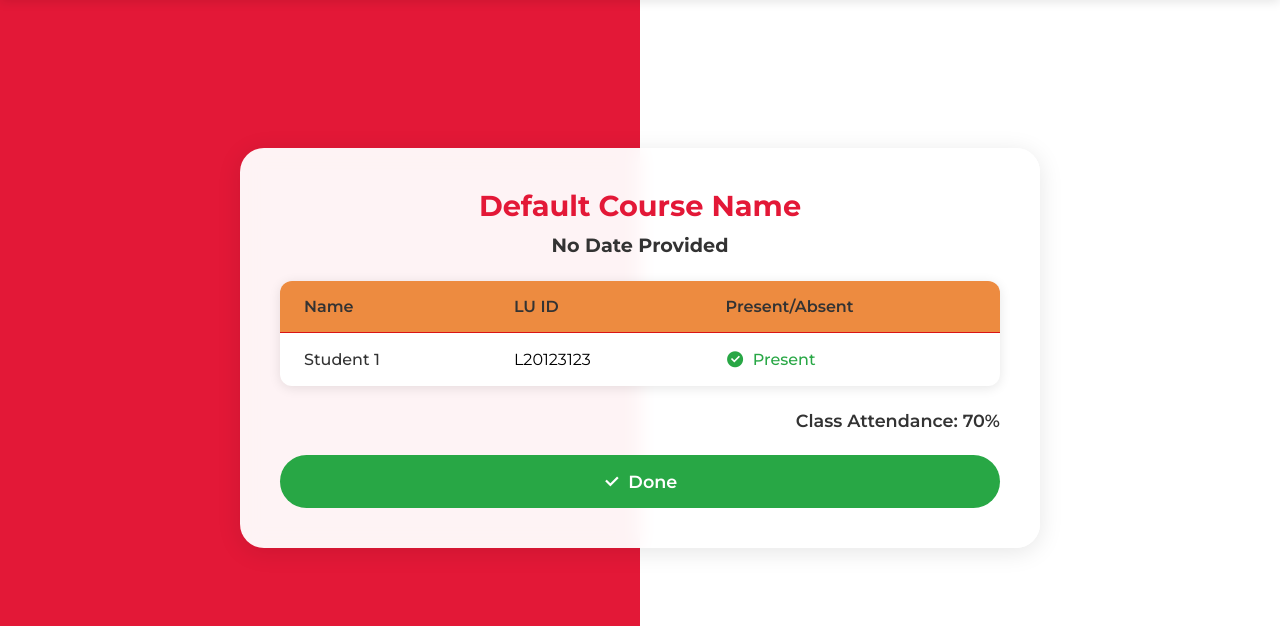
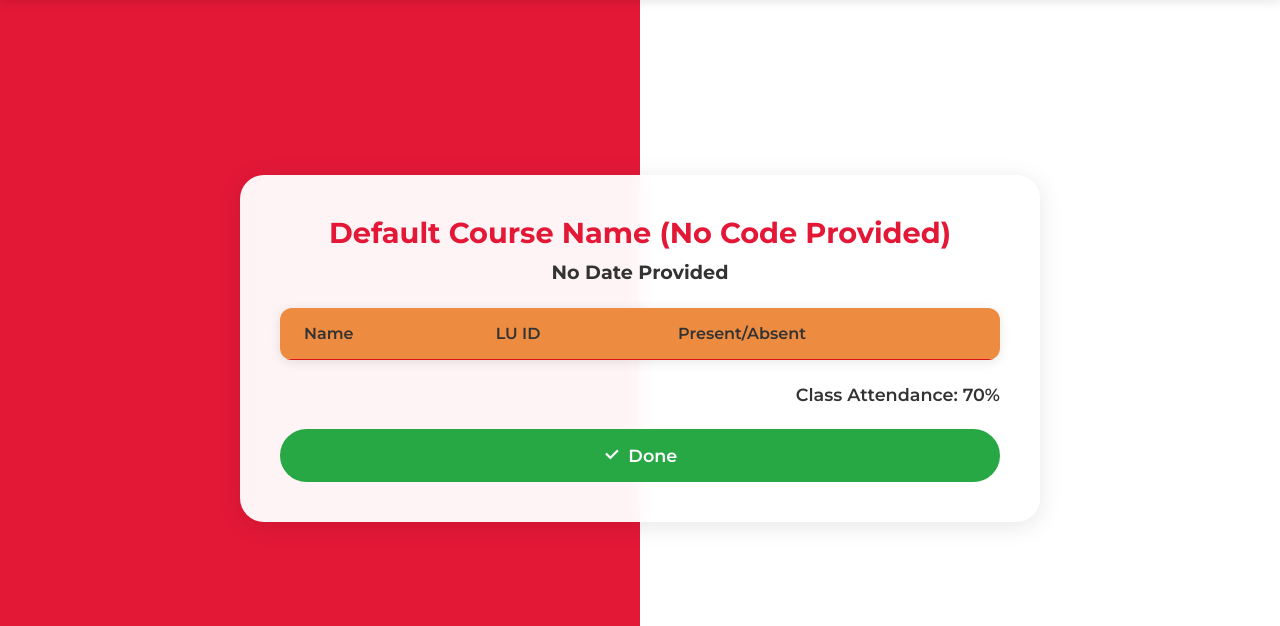
Before and after one commit to Shafayet92/weblusmart, a Flask app: page /view_attendance in a window 1280 px wide. Shown: the part 82-708 px from the top of the page. Run offline with Flask 3, Linux system fonts and the light colour scheme; lists and menus that the app fills with data are empty.

Commit message:
view_attendance

```diff
--- a/app.py
+++ b/app.py
@@ -16,7 +16,6 @@ firebase_admin.initialize_app(cred)
 db = firestore.client()  # Initialize Firestore
 
 
-
 app = Flask(__name__)
 
 
@@ -31,7 +30,7 @@ tracking_active = False  # Flag to control the attendance tracking state
 # Reference to the students collection
 students_collection = db.collection('students')
 students_attendance = db.collection('attendances')
-
+courses_collection = db.collection('courses')
 
 
 def train_model():
@@ -253,14 +252,42 @@ def save_attendance():
     course_id = request.args.get("course_id", "INEN-5301-01")  # Use query parameter or default
     date = datetime.now().strftime("%Y-%m-%d")
 
-    for student in attendance_data:
-        attendance_record = {
-            "lu_id": student.get("lu_id"),
-            "courseId": course_id,
-            "date": date,
-            "status": "present",
-        }
-        students_attendance.add(attendance_record)
+    # Step 1: Get all students enrolled in the course
+    enrolled_students_query = students_collection.stream()  # Fetch all students
+    enrolled_students = []
+
+    for student in enrolled_students_query:
+        student_data = student.to_dict()
+        if course_id in student_data.get("enrolledCourses", []):  # Check if enrolled in the course
+            enrolled_students.append({
+                "lu_id": student.id,  # LU ID from document ID
+                "name": student_data.get("name"),
+            })
+
+    # Step 2: Extract LU IDs of students marked as present
+    present_lu_ids = {student.get("lu_id") for student in attendance_data}
+
+    # Step 3: Save attendance records for all students in the course
+    for student in enrolled_students:
+        lu_id = student['lu_id']
+        name = student['name']
+
+        # Check if a record for the student already exists for the date
+        existing_record_query = students_attendance.where('lu_id', '==', lu_id).where('courseId', '==', course_id).where('date', '==', date).get()
+
+        if not existing_record_query:  # If no existing record
+            # Determine the attendance status
+            status = "present" if lu_id in present_lu_ids else "absent"
+
+            # Create and save the attendance record
+            attendance_record = {
+                "lu_id": lu_id,
+                "name": name,
+                "courseId": course_id,
+                "date": date,
+                "status": status,
+            }
+            students_attendance.add(attendance_record)
 
     return jsonify({"status": "success", "message": "Attendance saved successfully"}), 200
 
@@ -296,28 +323,76 @@ def update_attendance_final():
     return render_template('update attendance final.html')
 
 
-# Route for view attendance.html
+# # Route for view attendance.html
+# @app.route('/view_attendance', methods=['GET', 'POST'])
+# def view_attendance():
+#     if request.method == 'POST':
+#         # Get the selected subject and date from the form submission
+#         subject_name = request.form.get('subject')
+#         attendance_date = request.form.get('attendanceDate')
+
+#         if subject_name and attendance_date:
+#             # Render the template with the selected subject and date
+#             return render_template(
+#                 'view attendance.html',
+#                 subject=subject_name,
+#                 date=attendance_date
+#             )
+#         else:
+#             # Handle case where subject or date is missing
+#             return "Subject or date not selected", 400
+
+#     # Default GET request
+#     return render_template('view attendance.html', subject="Default Course Name", date="No Date Provided")
+
 @app.route('/view_attendance', methods=['GET', 'POST'])
 def view_attendance():
     if request.method == 'POST':
-        # Get the selected subject and date from the form submission
-        subject_name = request.form.get('subject')
+        subject_code = request.form.get('subject')
         attendance_date = request.form.get('attendanceDate')
 
-        if subject_name and attendance_date:
-            # Render the template with the selected subject and date
-            return render_template(
-                'view attendance.html',
-                subject=subject_name,
-                date=attendance_date
-            )
-        else:
-            # Handle case where subject or date is missing
-            return "Subject or date not selected", 400
+        if subject_code and attendance_date:
+            # Fetch the course data using the subject code
+            subject_data = courses_collection.document(subject_code).get()
 
-    # Default GET request
-    return render_template('view attendance.html', subject="Default Course Name", date="No Date Provided")
+            # Check if the subject document exists and retrieve name, code, and description
+            if subject_data.exists:
+                subject_name = subject_data.to_dict().get('name', 'Unknown Course')
+                subject_code = subject_data.to_dict().get('code', 'Unknown Code')
+                subject_description = subject_data.to_dict().get('description', 'No Description Available')
+            else:
+                return "Course not found", 404  # If the course doesn't exist in Firestore
 
+            # Fetch attendance data using course code and date
+            attendance_query = students_attendance.where('courseId', '==', subject_code).where('date', '==', attendance_date)
+            attendance_docs = attendance_query.stream()
+
+            # Format attendance data for the response
+            attendance_data = [
+                {
+                    'name': students_collection.document(doc.to_dict().get('lu_id')).get().to_dict().get('name', 'Unknown'),
+                    'lu_id': doc.to_dict().get('lu_id'),
+                    'status': doc.to_dict().get('status', 'Absent').capitalize()
+                }
+                for doc in attendance_docs
+            ]
+
+            # Render the view attendance page with the necessary data
+            return render_template('view attendance.html',
+                                   subject_name=subject_name,
+                                   subject_code=subject_code,
+                                   subject_description=subject_description,
+                                   date=attendance_date,
+                                   attendance_data=attendance_data)
+
+        return "Subject or date not selected", 400
+
+    # In case of GET request, return a default view
+    return render_template('view attendance.html',
+                           subject_name="Default Course Name",
+                           subject_code="No Code Provided",
+                           subject_description="No Description Provided",
+                           date="No Date Provided")
 
 
 # Route for view course attendance.html
@@ -359,6 +434,8 @@ def stop_tracking():
     tracking_active = False
     return jsonify({"status": "Tracking stopped"})
 
+
+
 if __name__ == "__main__":
     print("Starting initial training...")
     train_model()
--- a/templates/view attendance.html
+++ b/templates/view attendance.html
@@ -284,7 +284,7 @@
 
     <div class="dashboard-container">
       <div class="header-container">
-        <h3 class="section-title">{{ subject}}</h3>
+        <h3 class="section-title">{{ subject_name }} ({{ subject_code }})</h3>
 
         <h1 class="section-title2">{{ date }}</h1>
       </div>
@@ -298,16 +298,27 @@
           </tr>
         </thead>
         <tbody>
+          {% for student in attendance_data %}
           <tr>
-            <td class="student-name">Student 1</td>
-            <td class="student-luId">L20123123</td>
+            <td class="student-name">{{ student.name }}</td>
+            <td>{{ student.lu_id }}</td>
             <td>
+              {% if student.status == "Present" %}
               <div class="status-present">
-                <i class="ri-checkbox-circle-fill"></i>
-                Present
+                <i class="ri-checkbox-circle-fill"></i> Present
               </div>
+              {% elif student.status == "Excused" %}
+              <div class="status-excused">
+                <i class="ri-information-line"></i> Excused
+              </div>
+              {% else %}
+              <div class="status-absent">
+                <i class="ri-close-circle-fill"></i> Absent
+              </div>
+              {% endif %}
             </td>
           </tr>
+          {% endfor %}
         </tbody>
       </table>
 
--- a/templates/view course attendance.html
+++ b/templates/view course attendance.html
@@ -322,7 +322,7 @@
               class="subject-radio"
               id="subject1"
               name="subject"
-              value="UX with AI (INEN-6301-02)"
+              value="INEN-6301-02"
             />
             <label class="subject-label" for="subject1"
               >UX with AI (INEN-6301-02)</label
@@ -334,7 +334,7 @@
               class="subject-radio"
               id="subject2"
               name="subject"
-              value="Applied Programming (INEN-5301-01)"
+              value="INEN-5301-01"
             />
             <label class="subject-label" for="subject2"
               >Applied Programming (INEN-5301-01)</label
@@ -346,7 +346,7 @@
               class="subject-radio"
               id="subject3"
               name="subject"
-              value="Simulation of IE Systems (INEN-5375-47F)"
+              value="INEN-5375-47F"
             />
             <label class="subject-label" for="subject3"
               >Simulation of IE Systems (INEN-5375-47F)</label
```
